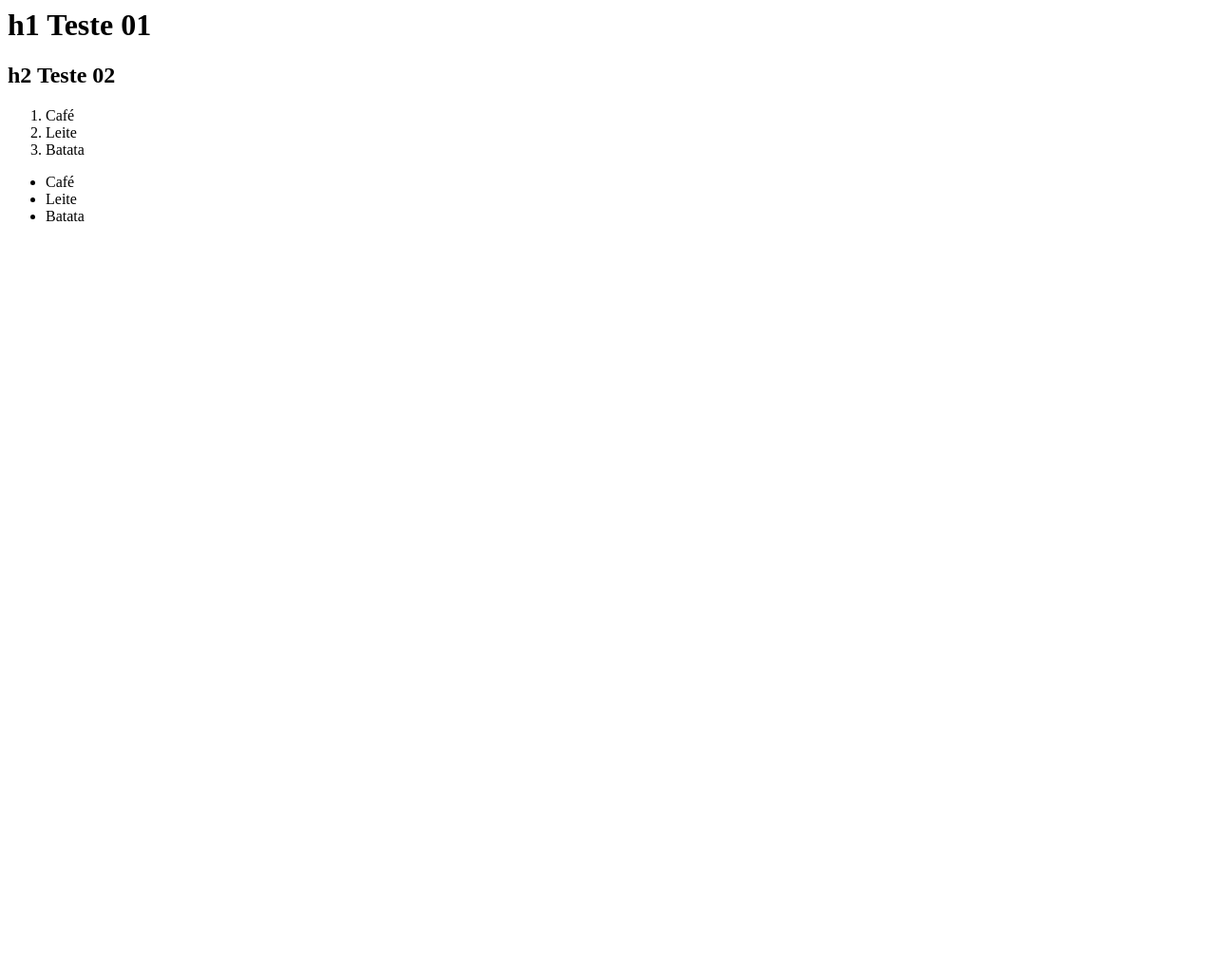
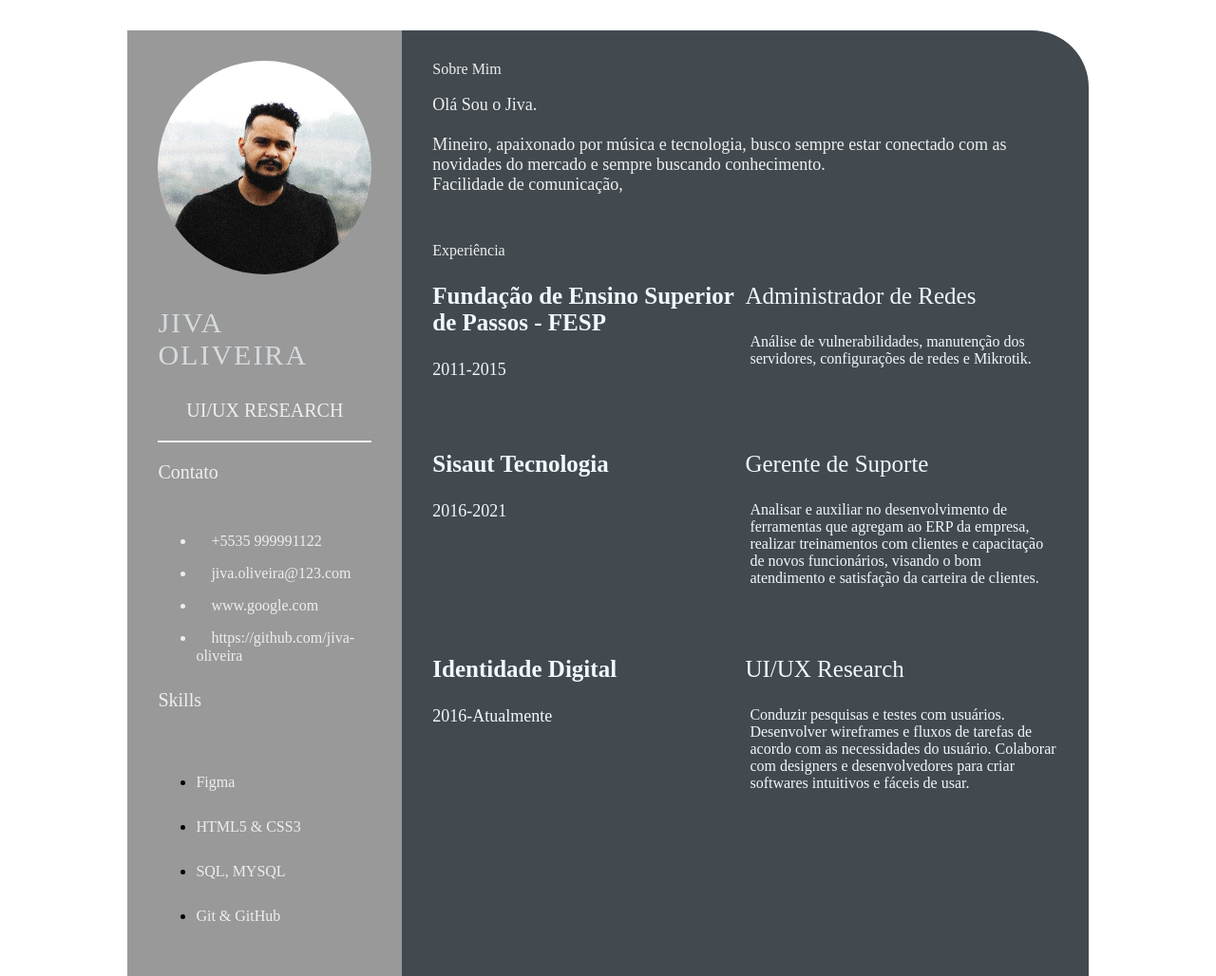
Before and after one commit to jiva-oliveira/jiva-oliveira.github.io, a plain HTML site: page index.html in a window 1280 px wide. Shown: the whole page at 95% size. Before the commit the page ends 800 px from the top, so only its background shows below. Drawn offline with Linux system fonts and the light colour scheme.

Commit message:
Inserindo o CSS e Inserindo também as informações de experiencia (#3)

```diff
--- a/index.html
+++ b/index.html
@@ -1,21 +1,104 @@
-<html>
-    <head>
-        <title>
-            Olá, teste de HTML!
-        </title>
-    </head>
-        <body>
-            <h1> h1 Teste 01</h1>
-            <h2>h2 Teste 02</h2>
-        </body>
-        <ol>
-            <li>Café</li>
-            <li>Leite</li>
-            <li>Batata</li>
-        </ol>
-        <ul>
-            <li>Café</li>
-            <li>Leite</li>
-            <li>Batata</li>
-        </ul>
+<!DOCTYPE html>
+<html lang="en">
+<head>
+    <meta charset="UTF-8">
+    <meta http-equiv="X-UA-Compatible" content="IE=edge">
+    <meta name="viewport" content="width=device-width, initial-scale=1.0">
+    <title>Jiva Oliveira</title>
+
+    <!-- CSS -->
+    <link rel="stylesheet" href="style.css">
+</head>
+<body>
+    <main class="resume-contents">
+        <section class="left-section">
+            <div class="left-section-contents">
+                <div class="profile">
+                    <img class="profile-image" src="img/profile-image.jpeg" alt="Profile image">
+                    <p class="name">Jiva Oliveira</p>
+                    <p class="profession">UI/UX Research</p>
+                </div>
+                <div class="contact-info">
+                    <p class="left-title">Contato</p>
+                    <ul>
+                        <li><i class="fa fa-phone"></i>+5535 999991122
+                        </li>
+                        <li><i class="fa fa-envelope"></i>jiva.oliveira@123.com
+                        </li>
+                        <li><i class="fa fa-globe"></i>www.google.com
+                        </li>
+                        <li><i class="fa fa-github"></i>https://github.com/jiva-oliveira
+                        </li>
+                    </ul>
+                </div>
+                <div class="skills">
+                    <p class="left-title">Skills</p>
+                    <ul>
+                        <li><p>Figma</p></li>
+                        <li><p>HTML5 & CSS3</p></li>
+                        <li><p>SQL, MYSQL</p></li>
+                        <li><p>Git & GitHub</p></li>
+                    </ul>
+                </div>
+            </div>
+        </section>
+
+        <section class="right-section">
+            <div class="right-section-contents">
+                <!-- About -->
+                <section class="about gap">
+                    <div class="right-title">Sobre Mim</div>
+                    <p class="about-me-contents">
+                        Olá Sou o Jiva.<br>
+                        <br> Mineiro, apaixonado por música e tecnologia, busco sempre estar conectado com as novidades do mercado e sempre buscando conhecimento.
+                        <br> Facilidade de comunicação,
+                    </p>
+                </section>
+                <!-- end about me -->
+
+                <!-- xperi -->
+                <section class="experience gap">
+                    <div class="right-title">Experiência</div>
+                    <div class="experience-contents">
+                        <div class="exp-left">
+                            <p class="exp-company-name">Fundação de Ensino Superior de Passos - FESP</p>
+                            <p class="exp-time-period">2011-2015</p>
+                        </div>
+                        <div class="exp-right">
+                            <p class="exp-position">Administrador de Redes</p>
+                            <p class="exp-desc">
+                                Análise de vulnerabilidades, manutenção dos servidores, configurações de redes e Mikrotik.
+                            </p>
+                        </div>
+                    </div>
+                    <div class="experience-contents">
+                        <div class="exp-left">
+                            <p class="exp-company-name">Sisaut Tecnologia</p>
+                            <p class="exp-time-period">2016-2021</p>
+                        </div>
+                        <div class="exp-right">
+                            <p class="exp-position">Gerente de Suporte</p>
+                            <p class="exp-desc">
+                                Analisar e auxiliar no desenvolvimento de ferramentas que agregam ao ERP da empresa, realizar treinamentos com clientes e capacitação de novos funcionários, visando o bom atendimento e satisfação da carteira de clientes.
+                            </p>
+                        </div>
+                    </div>
+                    <div class="experience-contents">
+                        <div class="exp-left">
+                            <p class="exp-company-name">Identidade Digital</p>
+                            <p class="exp-time-period">2016-Atualmente</p>
+                        </div>
+                        <div class="exp-right">
+                            <p class="exp-position">UI/UX Research</p>
+                            <p class="exp-desc">
+                                Conduzir pesquisas e testes com usuários. Desenvolver wireframes e fluxos de tarefas de acordo com as necessidades do usuário. Colaborar com designers e desenvolvedores para criar softwares intuitivos e fáceis de usar.
+                            </p>
+                        </div>
+                    </div>
+                </section>
+                <!-- end exp -->
+            </div>
+        </section>
+    </main>
+</body>
 </html>
--- a/style.css
+++ b/style.css
@@ -0,0 +1,139 @@
+style.css
+* {
+    margin: 0;
+    padding: 0;
+    box-sizing: border-box;
+    list-style: inside;
+    font-family: 'Roboto', -apple-system, BlinkMacSystemFont, 'Segoe UI', Roboto, Oxygen, Ubuntu, Cantarell, 'Open Sans', 'Helvetica Neue', sans-serif;
+}
+
+.resume-contents {
+    min-height: 100vh;
+    width: 80%;
+    margin: 2rem auto;
+    display: grid;
+    grid-template-columns: repeat(7, 1fr);
+}
+
+.left-section {
+    grid-column: span 2;
+    height: 100%;
+    background-color: #999999;
+}
+
+.right-section {
+    grid-column: span 5;
+    height: 100%;
+    background-color: #424a50;
+    border-radius: 0px 60px 0px 0px;
+}
+
+.left-section-contents{
+    padding: 2rem 2rem;
+}
+
+.profile {
+    width: 100%;
+    border-bottom: 2px solid #eeeeee;
+}
+
+.profile .profile-image {
+    width: 100%;
+    border-radius: 100%;
+}
+
+.name {
+    color: #D6DBDF;
+    font-size: 30px;
+    letter-spacing: 2px;
+    text-transform: uppercase;
+}
+
+.profession {
+    color: #eeeeee;
+    font-size: 20px;
+    text-transform: uppercase;
+    text-align: center;
+}
+
+/* .contact-info { border-bottom: 2px solid #1B2631; } */
+.left-title {
+    color: #eeeeee;
+    font-size: 20px;
+}
+
+.contact-info ul {
+    padding-top: 1.5rem;
+}
+
+.contact-info ul li,
+.references ul li {
+    padding: .4rem 0;
+    color: #eeeeee;
+}
+
+.contact-info ul li i,
+.references ul li i {
+    padding-right: 1rem;
+    font-size: 18px;
+    color: #eeeeee;
+}
+
+.skills ul {
+    padding-top: 1.5rem;
+}
+.skills ul li p {
+    padding: .4rem 0;
+    color: #eeeeee;
+}
+
+.right-section-contents {
+    padding: 2rem 2rem;
+}
+
+.right-title {
+    color: #eeeeee;
+}
+
+.gap {
+    padding-bottom: 2rem;
+}
+.about-me-contents {
+    font-size: 18px;
+    color: #eeeeee;
+}
+
+.experience-contents,
+.education-contents,
+.awards-contents {
+    display: grid;
+    grid-template-columns: repeat(2, 1fr);
+    padding-bottom: 2rem;
+    color: #F1F8FD;
+}
+
+.exp-company-name,
+.education-school-name,
+.awards-company-name {
+    font-size: 25px;
+    font-weight: bold;
+}
+
+.exp-time-period,
+.educationp-time-period,
+.awards-time-period {
+    font-size: 18px;
+}
+
+.exp-position,
+.education-subject,
+.awards-name {
+    font-size: 25px;
+}
+
+.exp-desc,
+.education-desc,
+.awards-desc {
+    font-size: 16px;
+    padding-left: 5px;
+}
```
